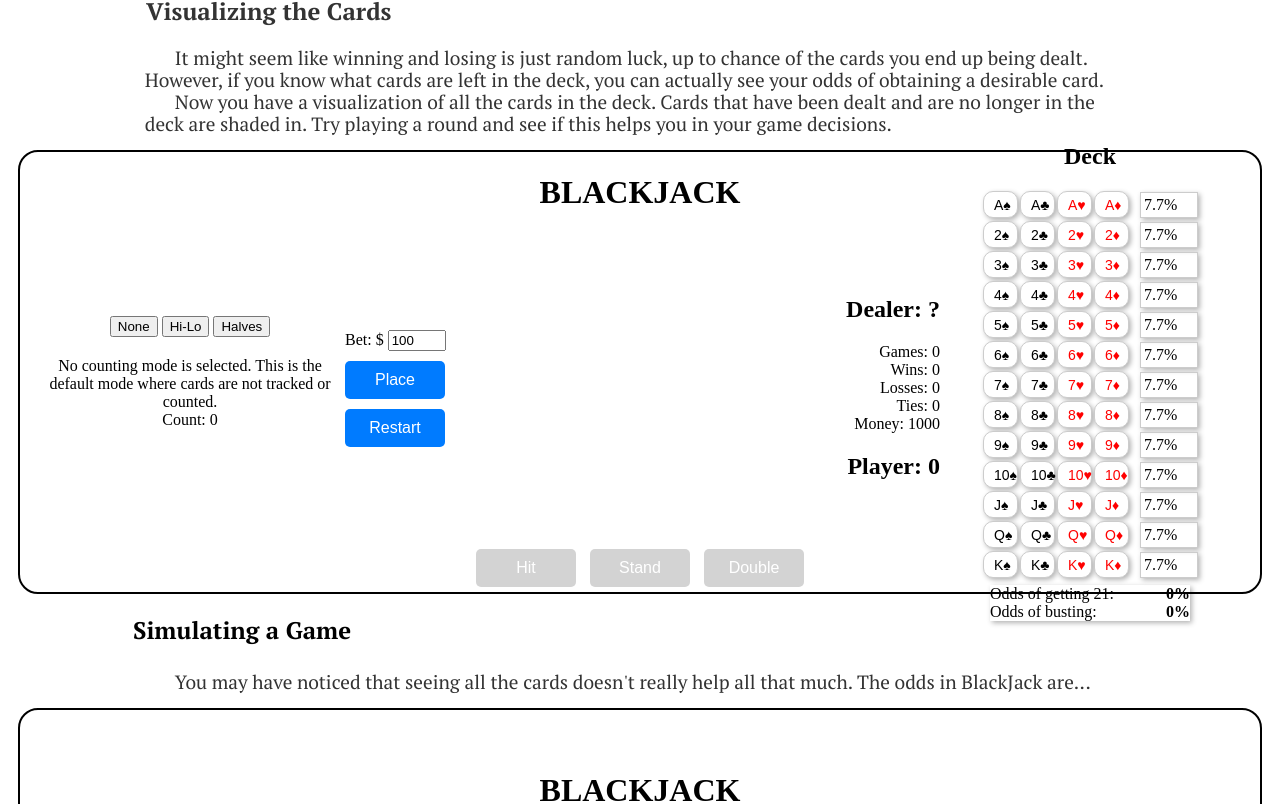
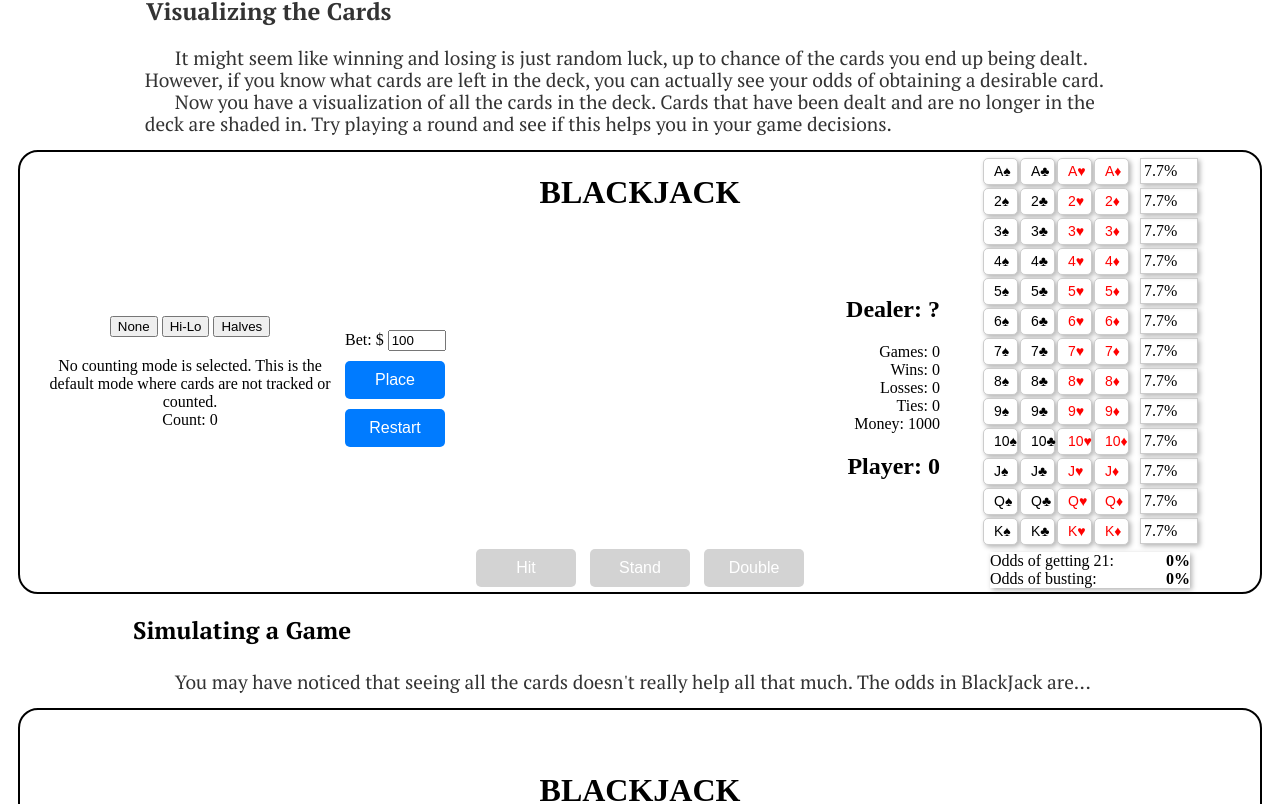
Before and after one commit to lukelin15/CardCounting, a SvelteKit app: page / in a window 1280 px wide. Shown: the part 1536-2340 px from the top of the page. Built offline with nearby package versions, Linux system fonts and the light colour scheme.

Commit message:
add dynamic stats sizing

```diff
--- a/src/components/Base.svelte
+++ b/src/components/Base.svelte
@@ -469,7 +469,7 @@
       {/if}
     </div>
     {#if stats}
-    <Stats {deck} dealerSecondCard={dealerHand[1]} playerHand={playerHand}/>
+    <Stats {deck} dealerSecondCard={dealerHand[1]} playerHand={playerHand} simulate={simulate}/>
     {/if}
   </div>
 </main>
--- a/src/components/Card.svelte
+++ b/src/components/Card.svelte
@@ -12,7 +12,7 @@
 
 </script>
 
-<div class="card" class:placeholder={isPlaceholder} style="width: {width}; height: {height};">
+<div class="card" class:placeholder={isPlaceholder} style="width: {width}; height: {height}; border-radius: {normal=="false" ? '5px' : '10px'};">
   <div class="card-top" class:icon={normal=="false"}>
     <span class="card-value" class:red={isRed}>{value}</span>
     <span class="card-suit" class:red={isRed}>{suit}</span>
@@ -35,7 +35,6 @@
     justify-content: center;
     position: relative;
     border: 1px solid #ccc;
-    border-radius: 10px;
     background-color: white;
     box-shadow: 2px 2px 5px rgba(0, 0, 0, 0.3);
     padding: 10px;
--- a/src/components/Stats.svelte
+++ b/src/components/Stats.svelte
@@ -1,6 +1,7 @@
 <script>
   import Card from './Card.svelte';
 
+  export let simulate;
   export let deck;
   export let dealerSecondCard = '';
   export let playerHand;
@@ -97,7 +98,9 @@
 </script>
 
 <div class="container">
-  <h2>Deck</h2>
+  {#if simulate}
+    <h2>Deck</h2>
+  {/if}
   {#each vals as val, valIndex}
     <div class="row">
       {#each suits as suit}
```
